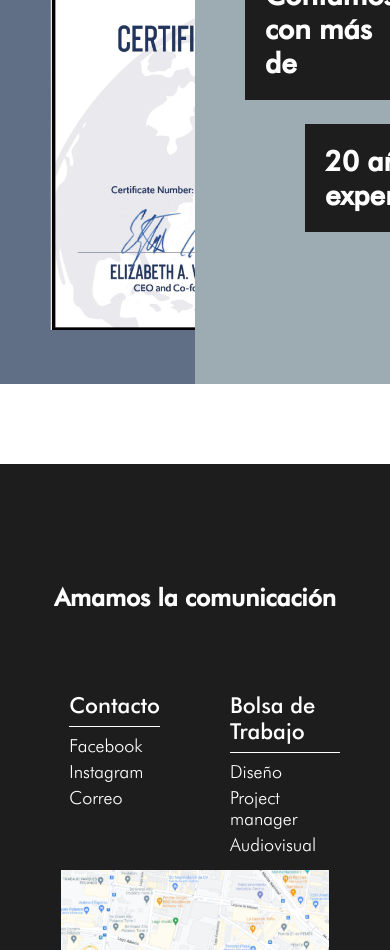
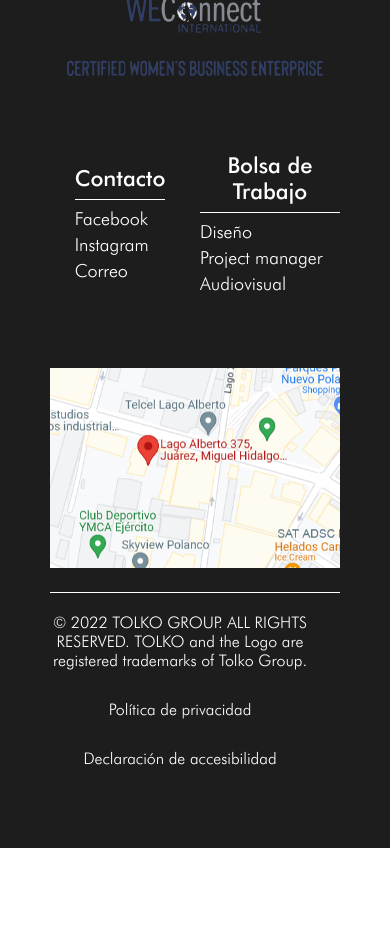
Before and after one commit to msandovalv2022/tolko, a React (Create React App) app: page / in a window 390 px wide. Shown: the part 1860-2810 px from the top of the page. After the commit the page ends 2708 px from the top, so only its background shows below. Built offline with nearby package versions, Linux system fonts and the light colour scheme.

Commit message:
Se mejora responsive de footer

```diff
--- a/src/App.js
+++ b/src/App.js
@@ -133,17 +133,6 @@ function App() {
         <HomeLogros />
 
         <div className="spaceSection"></div>
-        <section className="certificado">
-          <div className="certificado__titulo">
-            <h2 className="certificado__titulo--1">Contamos con más de</h2>
-            <h2 className="certificado__titulo--2">20 años de experiencia</h2>
-          </div>
-          <div className="certificado__img">
-            <img src = {CertifiedWomen} alt="Certified Women's" />
-          </div>
-        </section>
-
-        <div className="spaceSection"></div>
 
         <FloatingBtn />
         <Footer />
--- a/src/components/footer.jsx
+++ b/src/components/footer.jsx
@@ -1,10 +1,14 @@
 //Hooks
 import {useTranslation} from 'react-i18next'; //Hook de i18next
+//Components
 
 import { Link, LinkImg } from "./links";
-import googleMaps from '../assets/img/googleMaps.svg'
 import horizontalSplit from "./horizontalSplit,";
 
+//Imgs
+import googleMaps from '../assets/img/googleMaps.svg';
+import horizontalGoogleMap from '../assets/img/horizontalGoogleMap.png';
+import weConnectImg from '../assets/img/weConnect.svg';
 const Footer = () => {
   const {t} = useTranslation();
 
@@ -12,7 +16,8 @@ const Footer = () => {
     <footer className="footer bgBlack whiteTx">
       <section className="footer__firstPart">
         <div className="footer__firstPart--text">
-          <h2>{t("footer.amamos")}</h2>
+          <h2>{t("footer.experiencia")}</h2>
+          <img src={weConnectImg} alt="Logo we connect" />
         </div>
         <div className="footer__firstPart--social">
           <p>{t("footer.contacto")}</p>
@@ -44,7 +49,8 @@ const Footer = () => {
           </ul>
         </div>
         <div className="footer__firstPart--googleMap">
-          <LinkImg link="https://www.google.com/maps/place/Lago+Alberto+375,+Ju%C3%A1rez,+Miguel+Hidalgo,+11320+Ciudad+de+M%C3%A9xico,+CDMX/@19.4385199,-99.1829107,17z/data=!3m1!4b1!4m5!3m4!1s0x85d1f8ae507dd427:0x88260c70b8672fbe!8m2!3d19.4385149!4d-99.1803358" img={googleMaps}/>
+          <LinkImg class="verticalGoogleMap" link="https://goo.gl/maps/n6XRwtM8f8Pp5kfV6" img={googleMaps}/>
+          <LinkImg class="horizontalGoogleMap" link="https://goo.gl/maps/n6XRwtM8f8Pp5kfV6" img={horizontalGoogleMap}/>
         </div>
       </section>
       <section className="footer__secondPart">
--- a/src/config/i18next_config.js
+++ b/src/config/i18next_config.js
@@ -60,7 +60,7 @@ i18n
                 },
                 // -------------FOOTER---------------
                 "footer":{
-                    "amamos": "Amamos la comunicación",
+                    "experiencia": "Contamos con más de 20 años de experiencia",
                     "contacto": "Contacto",
                     "contactoFacebook": "Facebook",
                     "contactoInstagram": "Instagram",
@@ -125,7 +125,7 @@ i18n
                     "entrevistas": "150+ interviews in media"
                 },
                 "footer":{
-                    "amamos": "We love communicating",
+                    "experiencias": "We have more than 20 years of experience",
                     "contacto": "Contact",
                     "contactoFacebook": "Facebook",
                     "contactoInstagram": "Instagram",
--- a/src/styles/layout/_footer.scss
+++ b/src/styles/layout/_footer.scss
@@ -9,16 +9,33 @@
   }
   padding: 50px;
   &__firstPart {
-    display: flex;
-    flex-wrap: wrap;
-    justify-content: space-evenly;
-    align-items: flex-start;
+    display: grid;
+    grid-gap: 10px;
+    grid-template-columns: repeat(4, 1fr);
+    grid-template-rows: 1fr;
+    &--text {
+      grid-column: 1 / 2;
+      display: flex;
+      flex-direction: column;
+      justify-content: center;
+      align-items: center;
+      h2 {
+        text-align: center;
+      }
+      img {
+        margin-top: 30px;
+        height: 100px;
+      }
+    }
 
     &--social {
+      grid-column: 2 / 3;
+      justify-self: center;
       p {
         border-bottom: solid 1px $white;
         padding-bottom: 8px;
         margin-bottom: 8px;
+        text-align: center;
       }
       ul {
         li {
@@ -28,10 +45,13 @@
     }
 
     &--bolsaTrabajo {
+      grid-column: 3 / 4;
+      justify-self: center;
       p {
         border-bottom: solid 1px $white;
         padding-bottom: 8px;
         margin-bottom: 8px;
+        text-align: center;
       }
       ul {
         li {
@@ -41,8 +61,14 @@
     }
 
     &--googleMap {
+      grid-column: 4 / 5;
+      align-self: center;
+      justify-self: center;
       img {
         height: 50;
+      }
+      .horizontalGoogleMap {
+        display: none;
       }
     }
   }
@@ -80,7 +106,10 @@
     }
     &__secondPart {
       ul {
+        flex-direction: column;
+        align-items: center;
         li {
+          margin-bottom: 10px;
           a,
           p {
             font-size: 16px;
@@ -101,12 +130,49 @@
     p {
       font-size: 22px;
     }
+    &__firstPart {
+      // grid-template-columns: repeat(2, 1fr);
+      grid-template-rows: repeat(2, 1fr);
+      &--text {
+        grid-column: 1 / 3;
+        grid-row: 1 / 2;
+        img {
+          height: 80px;
+        }
+      }
+      &--social {
+        grid-column: 3 / 4;
+        grid-row: 1 / 2;
+        align-self: center;
+      }
+      &--bolsaTrabajo {
+        grid-column: 4 / 5;
+        grid-row: 1 / 2;
+        align-self: center;
+      }
+      &--googleMap {
+        margin-top: 20px;
+        grid-column: 1 / 5;
+        grid-row: 2 / 3;
+        a img {
+          height: 200px;
+        }
+        .verticalGoogleMap {
+          display: none;
+        }
+        .horizontalGoogleMap {
+          display: block;
+        }
+      }
+    }
     &__secondPart {
       ul {
         li {
+          border: none;
           a,
           p {
             font-size: 16px;
+            text-align: center;
           }
         }
       }
@@ -118,29 +184,77 @@
 
 @media screen and (max-width: 768px) {
   .footer {
-    &__firstPart{
+    &__firstPart {
       display: grid;
       gap: 10px;
-      grid-template-columns: repeat(5, 1fr);
-      grid-template-rows: repeat(2, 1fr);
+      // grid-template-columns: repeat(5, 1fr);
+      grid-template-rows: repeat(3, 1fr);
 
-      &--text{
-        grid-column: 1/6;
+      &--text {
+        grid-column: 1/5;
+        grid-row: 1 / 2;
         align-self: center;
         justify-self: center;
       }
-      &--social{
-        grid-column: 1/3;
-        justify-self: end;
+      &--social {
+        grid-column: 1 / 3;
+        grid-row: 2 / 3;
+        justify-self: center;
       }
-      &--bolsaTrabajo{
-        grid-column: 4/6;
-        justify-self: start;
+      &--bolsaTrabajo {
+        grid-column: 3 / 5;
+        grid-row: 2 / 3;
+        justify-self: center;
       }
-      &--googleMap{
-        grid-column: 1/6;
+      &--googleMap {
+        grid-column: 1 / 5;
+        grid-row: 3 / 4;
         justify-self: center;
+      }
+    }
+    &__secondPart {
+      ul {
+        li {
+          margin-bottom: 30px;
+        }
       }
     }
   }
 }
+
+/*-------BREAKPOINT: 380PX--------*/
+
+@media screen and (max-width: 380px) {
+  .footer {
+    &__firstPart {
+      display: flex;
+      flex-direction: column;
+      justify-content: center;
+      align-items: center;
+      &--text{
+        margin-bottom: 30px;
+      }
+      &--social{
+        margin-bottom: 30px;
+        ul{
+          li{
+            list-style: none;
+            text-align: center;
+          }
+        }
+      }
+      &--bolsaTrabajo{
+        margin-bottom: 30px;
+        ul{
+          li{
+            list-style: none;
+            text-align: center;
+          }
+        }
+      }
+      &--googleMap{
+        margin-bottom: 30px;
+      }
+    }
+  }
+}
```
Also changed, not shown: src/assets/img/horizontalGoogleMap.png (added), src/assets/img/weConnect.svg (added).
